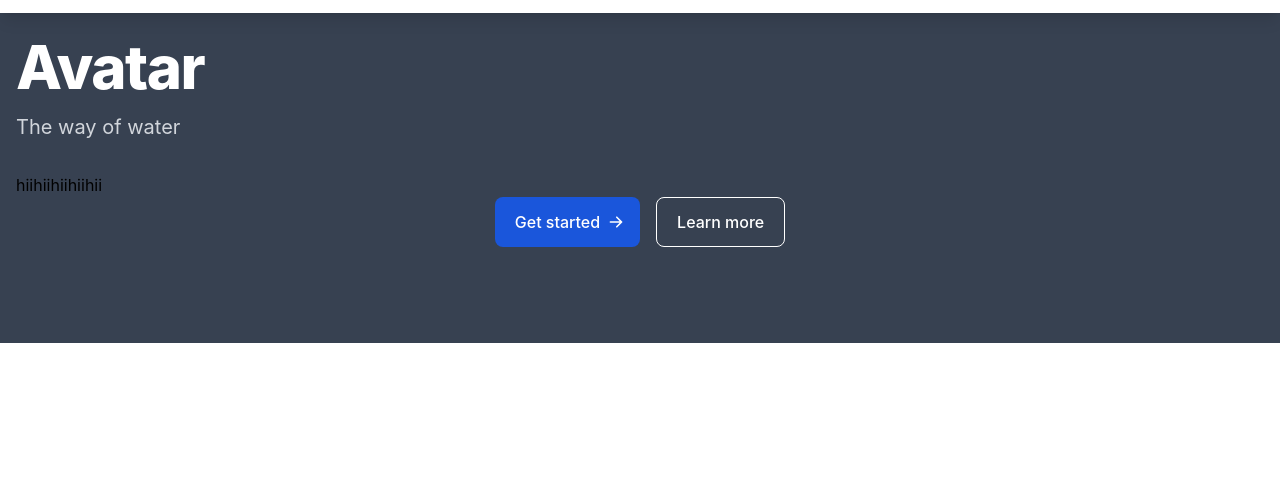
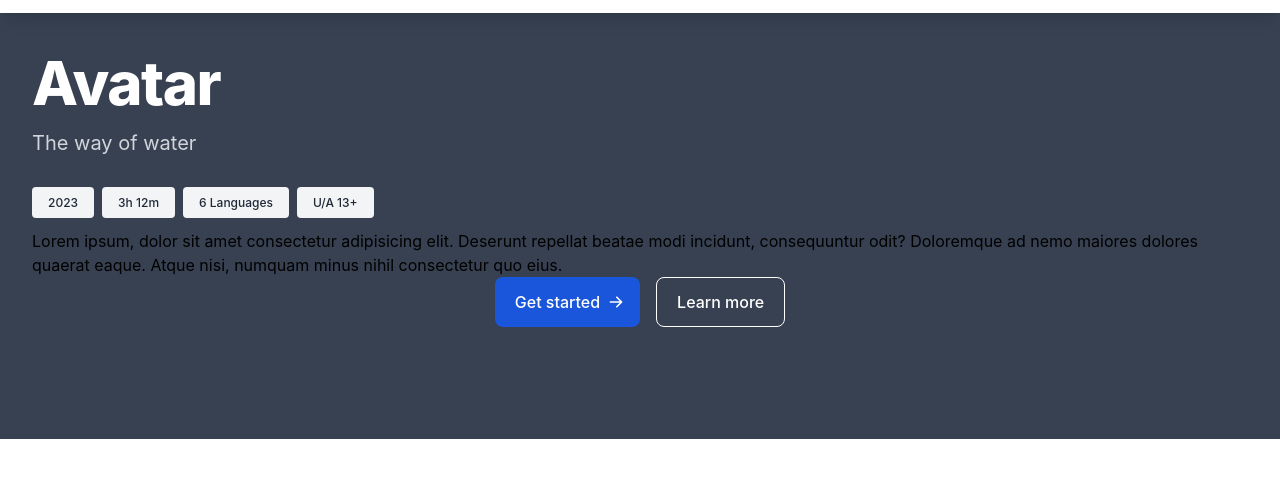
Before and after one commit to PremShinde-2013/movies-web, a plain HTML site: page index.html in a window 1280 px wide. Shown: the part 59-536 px from the top of the page. Drawn offline with nearby package versions, Linux system fonts and the light colour scheme.

Commit message:
modified

```diff
--- a/index.html
+++ b/index.html
@@ -291,72 +291,41 @@
             </div>
         </aside>
 
-        <!-- <div class="p-4 sm:ml-64">
-            <div class="p-4 border-2 border-gray-200 border-dashed rounded-lg dark:border-gray-700">
-                <div class="grid grid-cols-3 gap-4 mb-4">
-                    <div class="flex items-center justify-center h-24 rounded bg-gray-50 dark:bg-gray-800">
-                        <p class="text-2xl text-gray-400 dark:text-gray-500">+</p>
-                    </div>
-                    <div class="flex items-center justify-center h-24 rounded bg-gray-50 dark:bg-gray-800">
-                        <p class="text-2xl text-gray-400 dark:text-gray-500">+</p>
-                    </div>
-                    <div class="flex items-center justify-center h-24 rounded bg-gray-50 dark:bg-gray-800">
-                        <p class="text-2xl text-gray-400 dark:text-gray-500">+</p>
-                    </div>
-                </div>
-                <div class="flex items-center justify-center h-48 mb-4 rounded bg-gray-50 dark:bg-gray-800">
-                    <p class="text-2xl text-gray-400 dark:text-gray-500">+</p>
-                </div>
-                <div class="grid grid-cols-2 gap-4 mb-4">
-                    <div class="flex items-center justify-center rounded bg-gray-50 h-28 dark:bg-gray-800">
-                        <p class="text-2xl text-gray-400 dark:text-gray-500">+</p>
-                    </div>
-                    <div class="flex items-center justify-center rounded bg-gray-50 h-28 dark:bg-gray-800">
-                        <p class="text-2xl text-gray-400 dark:text-gray-500">+</p>
-                    </div>
-                    <div class="flex items-center justify-center rounded bg-gray-50 h-28 dark:bg-gray-800">
-                        <p class="text-2xl text-gray-400 dark:text-gray-500">+</p>
-                    </div>
-                    <div class="flex items-center justify-center rounded bg-gray-50 h-28 dark:bg-gray-800">
-                        <p class="text-2xl text-gray-400 dark:text-gray-500">+</p>
-                    </div>
-                </div>
-                <div class="flex items-center justify-center h-48 mb-4 rounded bg-gray-50 dark:bg-gray-800">
-                    <p class="text-2xl text-gray-400 dark:text-gray-500">+</p>
-                </div>
-                <div class="grid grid-cols-2 gap-4">
-                    <div class="flex items-center justify-center rounded bg-gray-50 h-28 dark:bg-gray-800">
-                        <p class="text-2xl text-gray-400 dark:text-gray-500">+</p>
-                    </div>
-                    <div class="flex items-center justify-center rounded bg-gray-50 h-28 dark:bg-gray-800">
-                        <p class="text-2xl text-gray-400 dark:text-gray-500">+</p>
-                    </div>
-                    <div class="flex items-center justify-center rounded bg-gray-50 h-28 dark:bg-gray-800">
-                        <p class="text-2xl text-gray-400 dark:text-gray-500">+</p>
-                    </div>
-                    <div class="flex items-center justify-center rounded bg-gray-50 h-28 dark:bg-gray-800">
-                        <p class="text-2xl text-gray-400 dark:text-gray-500">+</p>
-                    </div>
-                </div>
-            </div>
-        </div> -->
-
-
-        <section
-            class="bg-center bg-no-repeat bg-[url('https://img1.hotstarext.com/image/upload/f_auto,q_90,w_1920/sources/r1/cms/prod/219/1530219-i-898c101fb615')] bg-gray-700 bg-blend-multiply sm:ms-64 ">
-            <div class="px-4 mx-auto max-w-screen-xl py-24 lg:py-56">
+        <div class="p-4 rounded-xl m-6 sm:ml-72 bg-center bg-no-repeat
+            bg-[url('https://img1.hotstarext.com/image/upload/f_auto,q_90,w_1920/sources/r1/cms/prod/219/1530219-i-898c101fb615')]
+            bg-gray-700 bg-blend-multiply sm:ms-64 ">
+            <div class="px-4 mx-auto max-w-screen-xl py-24 lg:py-56 ">
                 <h1 class="mb-4 text-4xl font-extrabold tracking-tight leading-none text-white md:text-5xl lg:text-6xl">
                     Avatar <br>
                 </h1>
                 <h3 class="mb-8 text-lg font-normal text-gray-300 lg:text-xl  ">The way of water</h3>
-                <div class=" flex flex-row">
-                    <div>hii</div>
-                    <div>hii</div>
-                    <div>hii</div>
-                    <div>hii</div>
-                    <div>hii</div>
+                <div class="flex flex-row flex-wrap  ">
+                    <div class="mb-4"><span
+                            class="bg-gray-100 opacity-50 text-gray-800 text-xs font-medium mr-2  px-4  py-2 rounded dark:bg-gray-700 dark:text-gray-300">2023</span>
+                    </div>
+                    <div class="mb-4"><span
+                            class="bg-gray-100 opacity-50 text-gray-800 text-xs font-medium mr-2 px-4   py-2 rounded dark:bg-gray-700 dark:text-gray-300">3h
+                            12m</span>
+                    </div>
+                    <div class="mb-4"><span
+                            class="bg-gray-100 opacity-50 text-gray-800 text-xs font-medium mr-2 px-4   py-2 rounded dark:bg-gray-700 dark:text-gray-300">6
+                            Languages</span>
+                    </div>
+                    <div class="mb-4"><span
+                            class="bg-gray-100 opacity-50 text-gray-800 text-xs font-medium mr-2 px-4   py-2 rounded dark:bg-gray-700 dark:text-gray-300">
+                            U/A 13+</span>
+                    </div>
+                </div>
+                <div>
+                    <p>
+                        Lorem ipsum, dolor sit amet consectetur adipisicing elit. Deserunt repellat beatae modi
+                        incidunt, consequuntur odit? Doloremque ad nemo maiores dolores quaerat eaque. Atque nisi,
+                        numquam minus nihil consectetur quo eius.
+                    </p>
+                </div>
 
-                </div>
+
+
                 <div class="flex flex-col space-y-4 sm:flex-row sm:justify-center sm:space-y-0 sm:space-x-4">
                     <a href="#"
                         class="inline-flex justify-center items-center py-3 px-5 text-base font-medium text-center text-white rounded-lg bg-blue-700 hover:bg-blue-800 focus:ring-4 focus:ring-blue-300 dark:focus:ring-blue-900">
@@ -374,8 +343,13 @@
                     </a>
                 </div>
             </div>
+        </div>
 
-        </section>
+
+
+
+
+
 
 
     </section>
```
